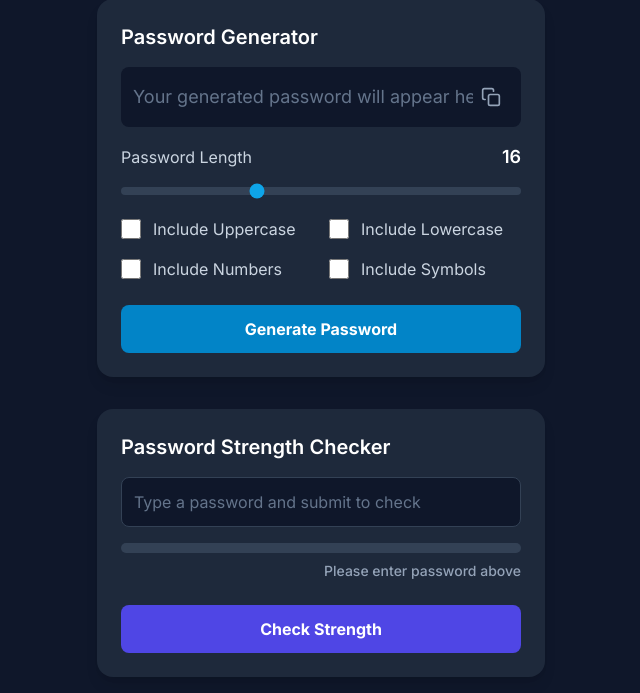
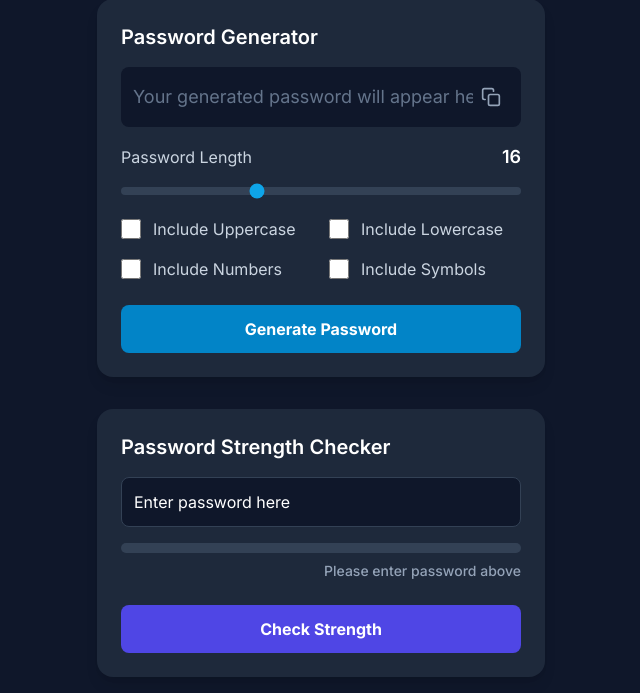
Before and after one commit to CyberPanther232/pypass, a Flask app: page / in a window 1280 px wide. Shown: the part 121-814 px from the top of the page, without its empty margins (319-959 px from the left). Run offline with Flask 3, Linux system fonts and the light colour scheme; some libraries are stand-ins or nearby versions.

Commit message:
Finished adding Password Checker functionality

```diff
--- a/app/routes.py
+++ b/app/routes.py
@@ -1,5 +1,5 @@
 from app import application
-from flask import render_template, request, flash
+from flask import render_template, request, flash, redirect
 import secrets
 import string
 
@@ -25,23 +25,81 @@ def generate_random_password(length, upper, lower, numbers, symbols):
 def index():
     return render_template("index.html")
 
-@application.route("/generate-password", methods=["POST"])
+@application.route("/generate-password", methods=["GET", "POST"])
 def generate_password():
 
-    length = int(request.form.get("length", 16)) # 16 is default if no value is provided
-    upper = "uppercase" in request.form
-    lower = "lowercase" in request.form
-    numbers = "numbers" in request.form
-    symbols = "symbols" in request.form
 
-    try:
-        password = generate_random_password(length, upper, lower, numbers, symbols)
-        return render_template("index.html", generated_password=password)
+    if request.method == "POST":
+        length = int(request.form.get("length", 16)) # 16 is default if no value is provided
+        upper = "uppercase" in request.form
+        lower = "lowercase" in request.form
+        numbers = "numbers" in request.form
+        symbols = "symbols" in request.form
 
-    except IndexError:
-        flash("Please click a checkbox below to add options for password generation!")
-        return render_template("index.html")
+        try:
+            password = generate_random_password(length, upper, lower, numbers, symbols)
+            return render_template("index.html", generated_password=password)
 
-@application.route("/check-strength", methods=["POST"])
+        except IndexError:
+            return render_template("index.html")
+    else:
+        return redirect("/")
+
+@application.route("/check-strength", methods=["GET", "POST"])
 def check_strength():
-    return render_template("index.html")
+
+    if request.method == "POST":
+        password = request.form.get("password_to_check")
+        strength = 0
+        strength_feedback = "Please enter a password above"
+
+        upper, lower, numbers, symbols = False, False, False, False
+
+        if password:
+            for char in password:
+                if char.isupper():
+                    upper = True
+                if char.islower():
+                    lower = True
+                if char in string.punctuation:
+                    symbols = True
+                if char in string.digits:
+                    numbers = True
+
+            if upper:
+                strength += .15
+            if lower:
+                strength += .15
+            if numbers:
+                strength += .15
+            if symbols:
+                strength += .15
+
+            print(strength)
+
+            length_modifier = (len(password) / 12) * .5 # 12 is max password length strength modifier
+
+            if len(password) < 6:
+                strength = .25
+                strength_feedback = "weak"
+            else:
+                strength += length_modifier
+
+                if strength <= 0.3:
+                    strength_feedback = "Weak"
+                    color = "bg-red-500"
+                elif strength <= 0.5:
+                    strength_feedback = "Fair"
+                    color = "bg-orange-500"
+                elif strength <= 0.75:
+                    strength_feedback = "Strong"
+                    color = "bg-green-500"
+                elif strength > 1:
+                    strength = 1
+                    strength_feedback = "Very Strong"
+                    color = "bg-emerald-500"
+
+        return render_template("index.html", password=password, strength_bar_value=strength * 100, strength_bar_color=color, strength_feedback=strength_feedback)
+
+    else:
+        return redirect("/")
--- a/app/templates/index.html
+++ b/app/templates/index.html
@@ -123,17 +123,18 @@
                 <h2 class="text-xl font-semibold text-white mb-4">Password Strength Checker</h2>
 
                 <!-- Password Input -->
-                <input id="password-to-check" name="password_to_check" type="text" placeholder="Type a password and submit to check" class="w-full bg-slate-900 text-white placeholder-slate-500 border border-slate-700 rounded-lg p-3 focus:ring-2 focus:ring-sky-500 focus:border-sky-500 transition">
+                <input id="password-to-check" name="password_to_check" type="text" value="{{ password or "Enter password here" }}" placeholder="Type a password and submit to check" class="w-full bg-slate-900 text-white placeholder-slate-500 border border-slate-700 rounded-lg p-3 focus:ring-2 focus:ring-sky-500 focus:border-sky-500 transition">
 
                 <!-- Strength Bar and Feedback -->
                 <div class="mt-4">
                     <div class="w-full bg-slate-700 rounded-full h-2.5">
                         <!-- Your Flask app would pass data to set the width and color here -->
                         <!-- Example: style="width: {{ strength_percent }}%;" class="... {{ strength_color_class }}" -->
-                        <div id="strength-bar" class="h-2.5 rounded-full strength-bar-transition bg-sky-500" style="width: 0%"></div>
+                        <div id="strength-bar" class="h-2.5 rounded-full strength-bar-transition {{ strength_bar_color }}" style="width: {{ strength_bar_value or 0 }}%"></div>
+
                     </div>
                      <!-- Your Flask app would pass the feedback text here -->
-                    <p id="strength-feedback" class="text-right text-sm mt-2 font-medium text-slate-400">{{ strength_feedback or 'Please enter password above' }}</p>
+                    <p id="strength_feedback" class="text-right text-sm mt-2 font-medium text-slate-400">{{ strength_feedback or 'Please enter password above' }}</p>
                 </div>
                  <button type="submit" class="mt-6 w-full bg-indigo-600 text-white font-bold py-3 px-4 rounded-lg hover:bg-indigo-700 focus:outline-none focus:ring-2 focus:ring-offset-2 focus:ring-offset-slate-800 focus:ring-indigo-500 transition-all">
                     Check Strength
@@ -143,7 +144,5 @@
 
     </div>
 
-    <!-- No JavaScript logic included. Ready for your Python backend! -->
-
 </body>
 </html>
```
